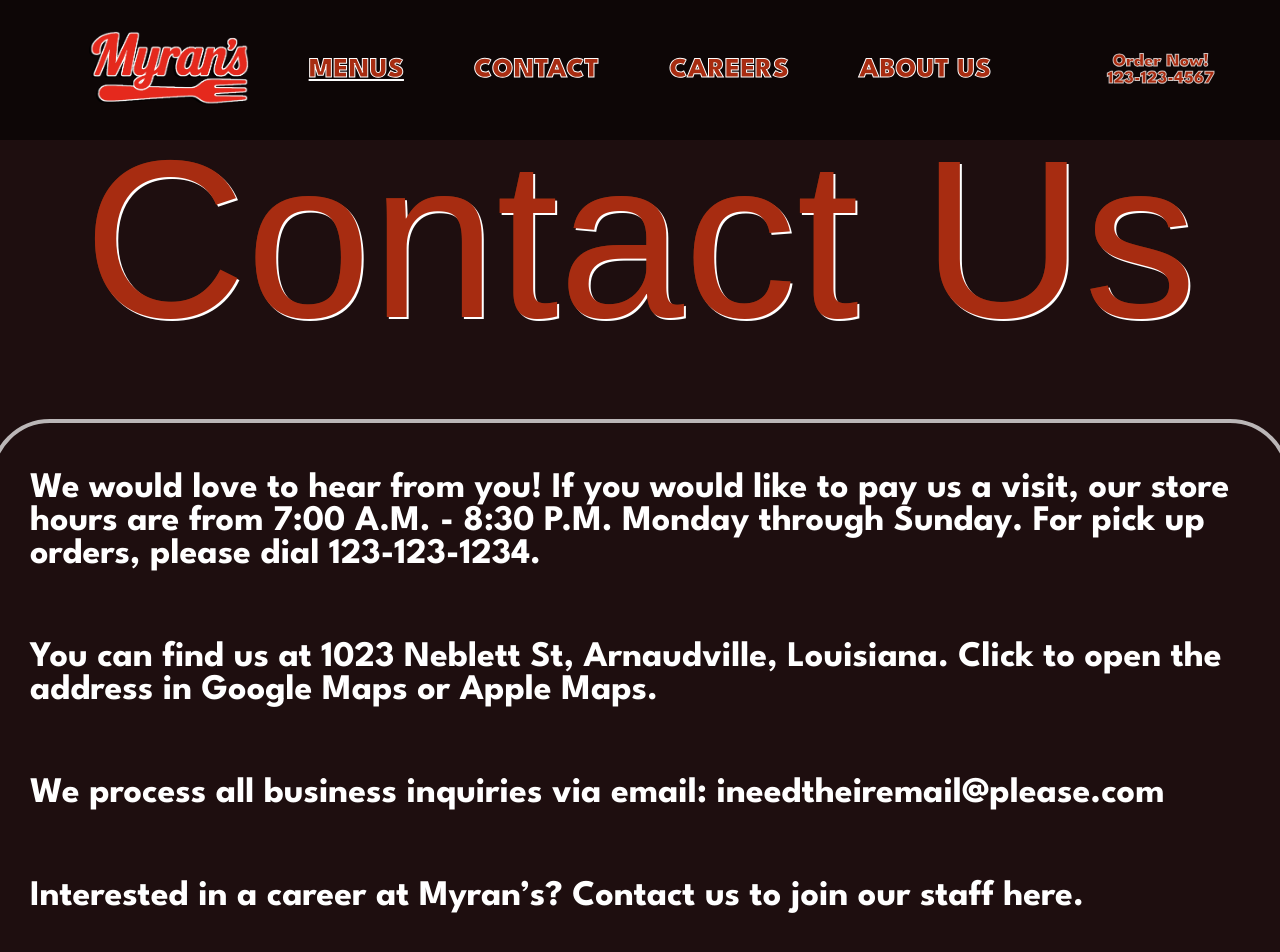
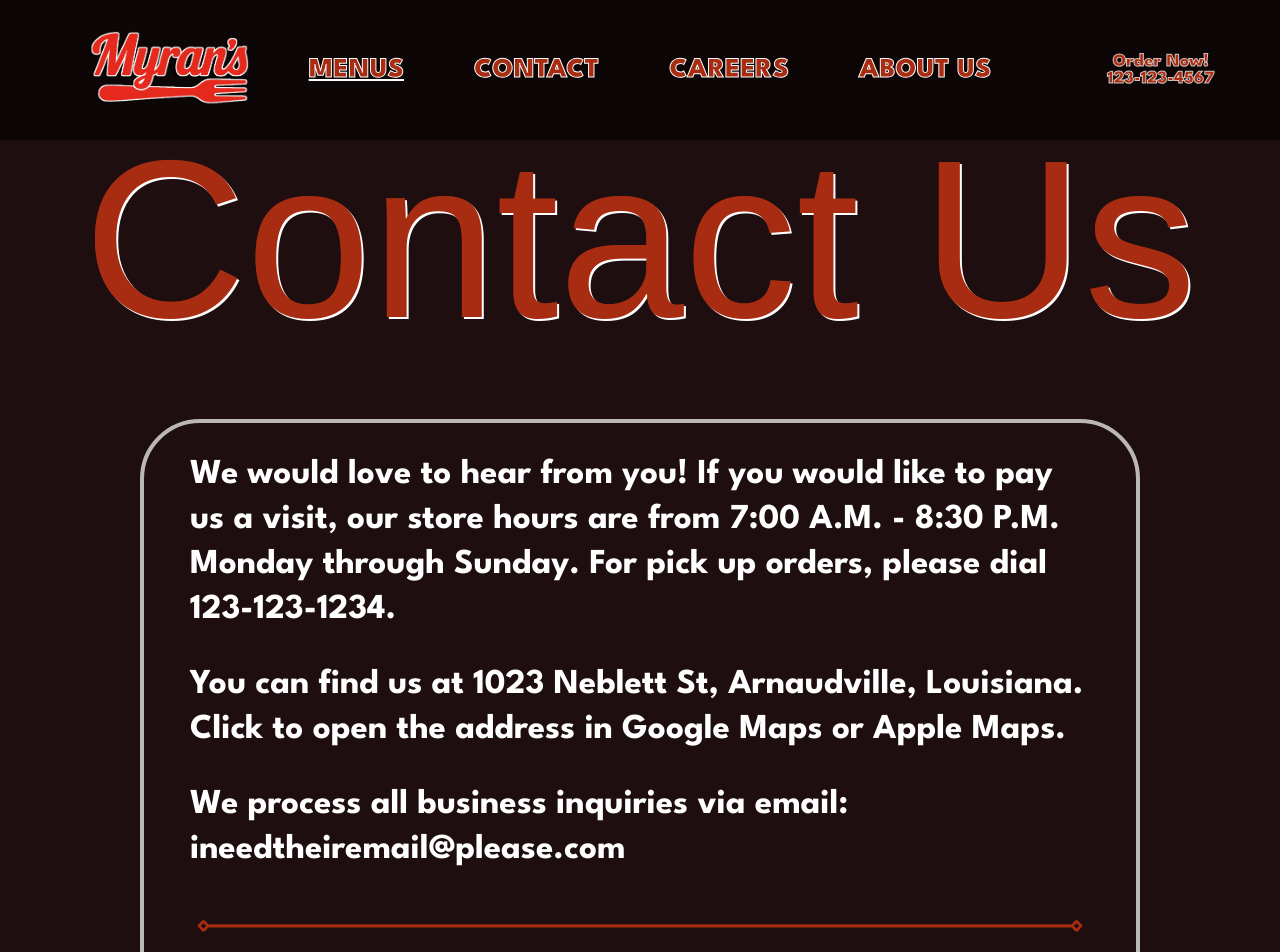
Before and after one commit to justLexon/MyransWebsite, a Next.js app in the folder apps/web/: page /contact in a window 1280 px wide. Shown: the top 952 px of the page. Built offline with nearby package versions, Linux system fonts and the light colour scheme; a web font is replaced by a local one.

Commit message:
contact page is done except for links

```diff
--- a/apps/web/app/contact/contact.module.css
+++ b/apps/web/app/contact/contact.module.css
@@ -30,7 +30,7 @@
 
 .box {
   font-family: 'League Spartan';
-  font-size: 36px;
+  font-size: 35px;
   font-weight: bold;
   display: flex;
   flex-direction: column;
@@ -38,15 +38,20 @@
   align-items: center;
   text-align: left;
   color: white;
-  width: 1300px;
-  height: 650px;
+  width: 1000px;
+  height: 800px;
   border: 4px solid rgba(255, 255, 255, 0.699);
   border-radius: 60px;
   margin-top: 50px;
   margin-bottom: 100px;
-  gap: 70px;
+  gap: 30px;
+  line-height: 45px;
 }
 
 .textFormat {
-  width: 1220px;
+  width: 900px;
 }
+
+.redline img{
+  width: 900px;
+}
--- a/apps/web/app/contact/page.tsx
+++ b/apps/web/app/contact/page.tsx
@@ -31,6 +31,10 @@ export default function ContactPage() {
                         <p>We process all business inquiries via email: ineedtheiremail@please.com</p>
                     </div>
 
+                    <div className={styles.redline}>
+                        <img src="redline1200px.png"></img>
+                    </div>
+
                     <div className={styles.textFormat}>
                         <p>Interested in a career at Myran’s? Contact us to join our staff here.</p>
                     </div>
```
